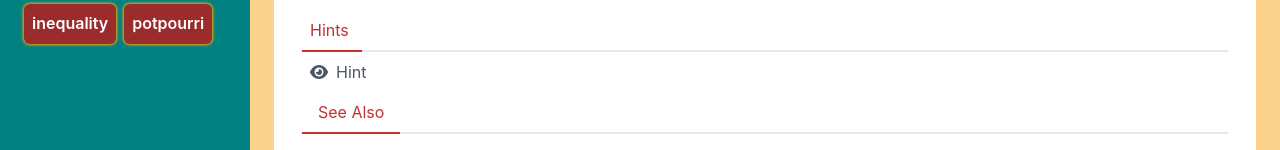
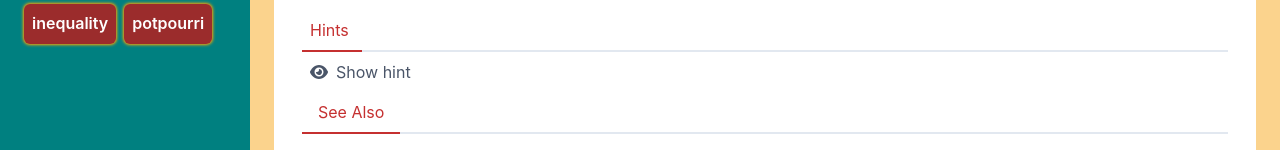
Before and after one commit to davebro1031/EnchantedMath, a React (Vite) app: page /problem/1 in a window 1280 px wide. Shown: the part 507-657 px from the top of the page. Built offline with nearby package versions, Linux system fonts and the light colour scheme.

Commit message:
add tags - feature may be removed

```diff
--- a/src/components/Problem Details/Hints.jsx
+++ b/src/components/Problem Details/Hints.jsx
@@ -9,25 +9,25 @@ export default function Hints({ hints }) {
         <Box>
             <TabHeader text="Hints" width='4em' />
             <Box p='2'>
-                {hints.map((hint, index) => { return <Hint key={index} text={hint} index={hints.length > 1 ?index + 1 : ""} /> })}
+                {hints.map((hint, index) => (<Hint key={index} text={hint} /> ))}
 
             </Box>
         </Box>
     )
 }
 
-const Hint = ({ text, index }) => {
+const Hint = ({ text }) => {
     const [show, setShow] = useBoolean()
     return (
-        show ? <Text>{text}</Text> : <ShowHint index={index} setShow={setShow} />
+        show ? <Text>{text}</Text> : <ShowHint setShow={setShow} />
     )
 }
 
-const ShowHint = ({ index, setShow }) => {
+const ShowHint = ({ setShow }) => {
     return (
         <HStack onClick={setShow.on} _hover={{ cursor: 'pointer', bg: 'gray.100' }} color='gray.600'>
             <FontAwesomeIcon icon={faEye} />
-            <Text>Hint {index}</Text>
+            <Text> Show hint </Text>
         </HStack>
     )
 }
--- a/src/components/Problem Details/ProblemDetails.jsx
+++ b/src/components/Problem Details/ProblemDetails.jsx
@@ -1,9 +1,10 @@
 import { useNavigate, useParams } from 'react-router-dom'
-import { Tabs, TabList, Tab, TabPanels, TabPanel, Heading, Box, Text, Spacer, Flex, VStack } from '@chakra-ui/react';
+import { Tabs, TabList, Tab, TabPanels, TabPanel, Heading, Box, Text, Spacer, Flex } from '@chakra-ui/react';
 import { problems } from '../../problems/data';
 import Hints from './Hints';
 import RelatedProblems from './RelatedProblems';
 import Chilis from '../Home/Chilis'
+import Tags from './Tags';
 import { useEffect } from 'react';
 
 export default function ProblemDetails() {
@@ -36,6 +37,7 @@ export default function ProblemDetails() {
                             <Box>
                                 {problem.hints ? <Hints hints={problem.hints} /> : null}
                                 <RelatedProblems id={id} />
+                                {/* <Tags categories={problem.categories} /> */}
                             </Box>
                         </Flex>
                     </TabPanel>
--- /dev/null
+++ b/src/components/Problem Details/Tags.jsx
@@ -0,0 +1,11 @@
+import { HStack, Tag } from "@chakra-ui/react"
+
+export default function Tags({categories}) {
+    return (
+        <HStack>
+            {categories.map(category => (
+                <Tag>{category}</Tag>
+            ))}
+        </HStack>
+    )
+}
```
